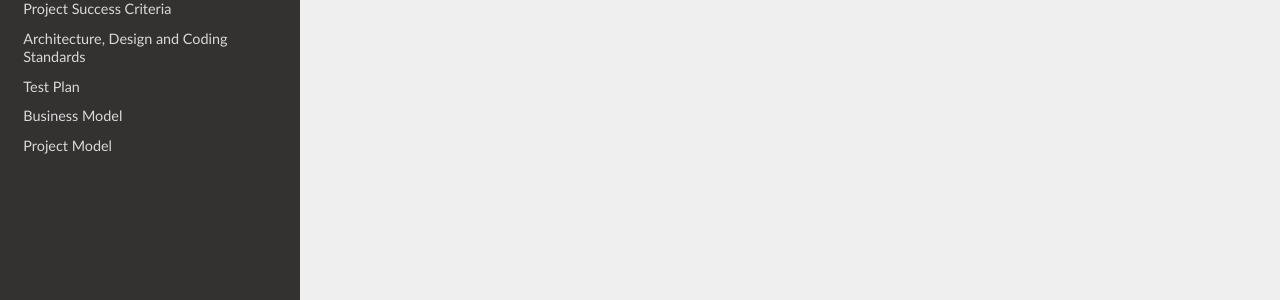
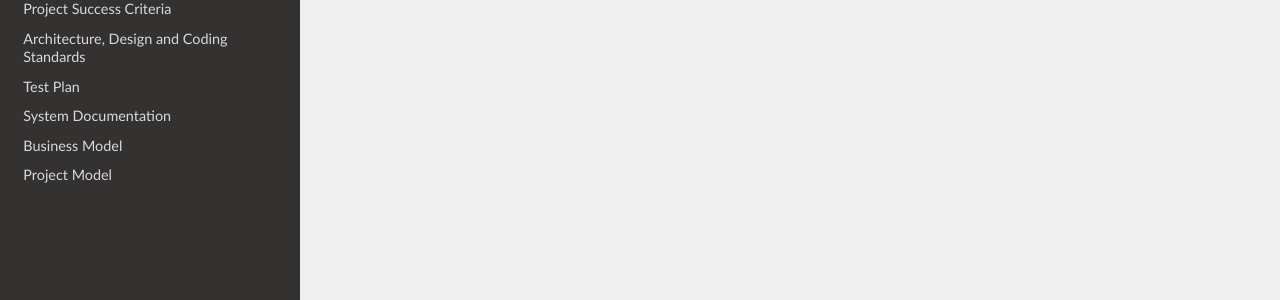
Before and after one commit to adrianvidrascu/anno2020_5di_team3, an MkDocs documentation site: the page built from docs/index.md, in a window 1280 px wide. Shown: the part 288-588 px from the top of the page. Built offline with MkDocs 1.6.1, drawn with Linux system fonts in a browser that asks for light colours; nearby versions of some CDN libraries.

Commit message:
Update mkdocs.yml

```diff
--- a/mkdocs.yml
+++ b/mkdocs.yml
@@ -9,6 +9,7 @@ nav:
     - 'Project Success Criteria': 'Project_Success_Criteria.md'
     - 'Architecture, Design and Coding Standards': 'Architecture_Design_and_Coding_Standards.md'
     - 'Test Plan': 'Test_Plan.md'
+    - 'System Documentation': 'System_Documentation.md'
     - 'Business Model': 'business_model.pdf'
     - 'Project Model': 'Project_Mode.pdf'
 
```
